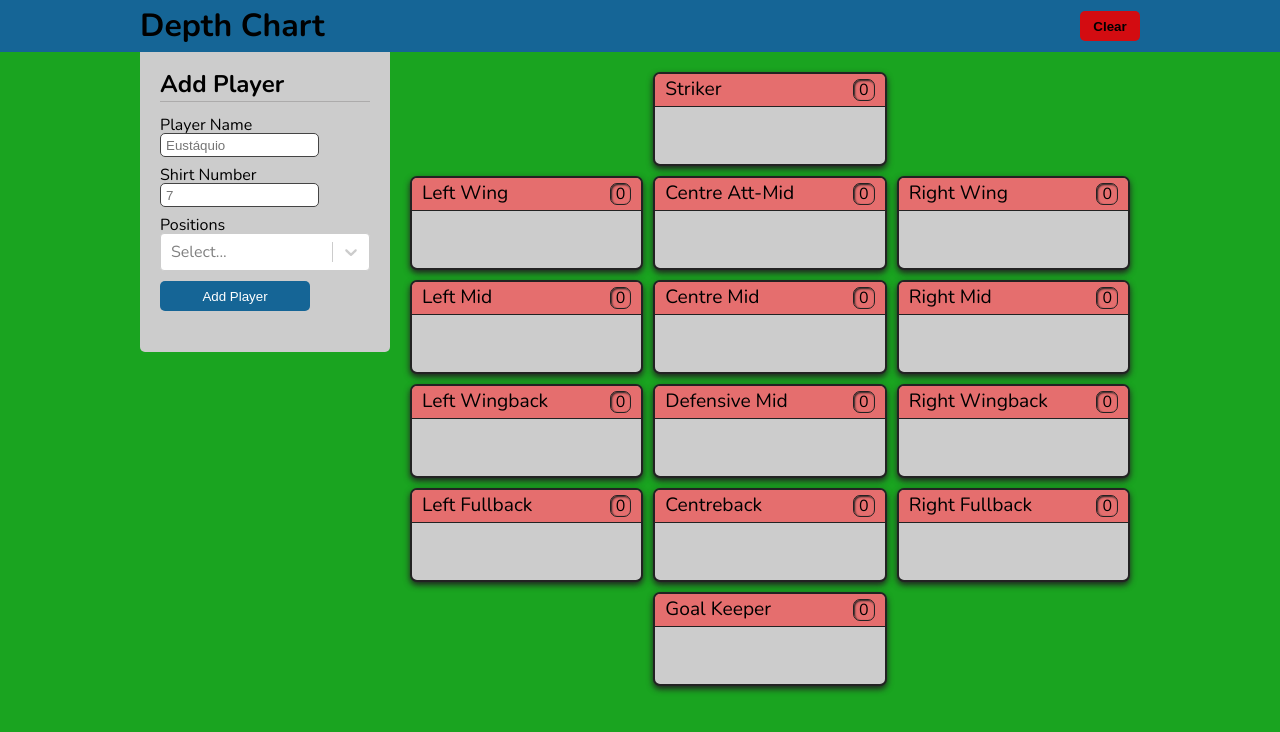
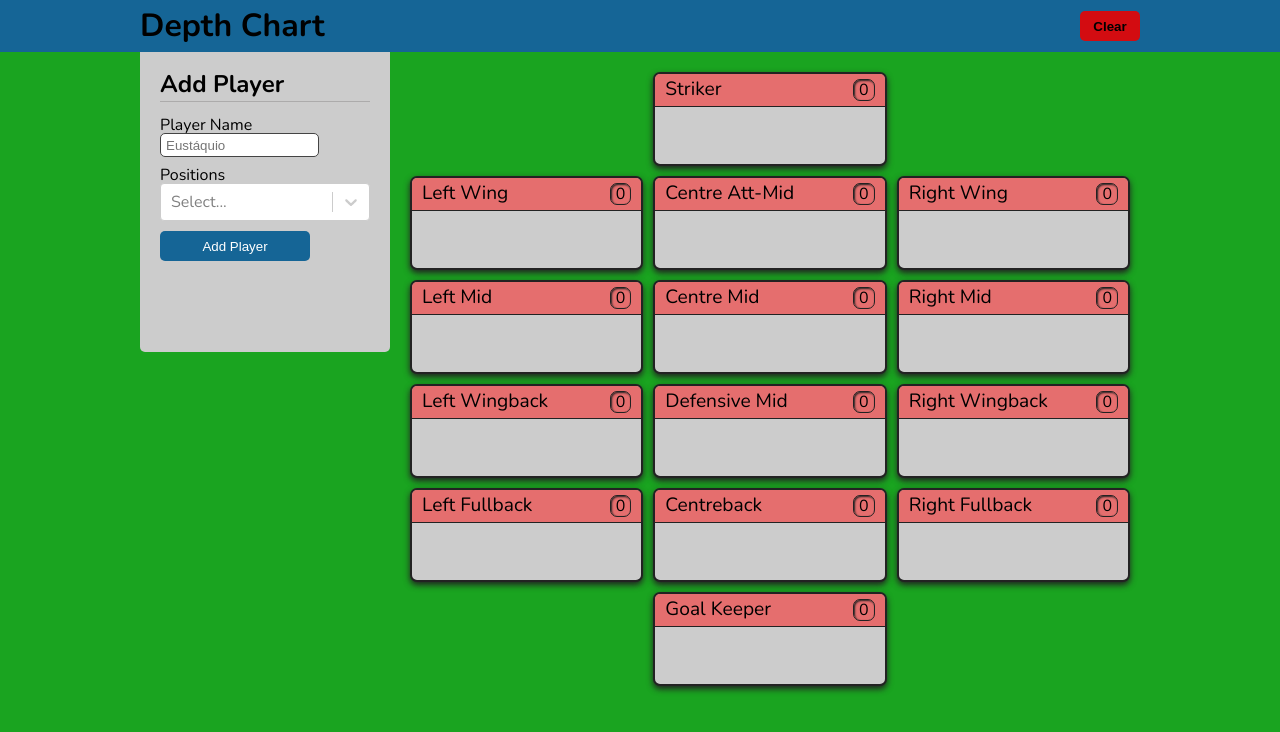
Before and after one commit to MapleThunder/depth-chart, a React (Vite) app: page / in a window 1280 px wide. Shown: the top 732 px of the page. Built offline with nearby package versions, Linux system fonts and the light colour scheme.

Commit message:
removed field from form

```diff
--- a/src/components/PlayerForm.tsx
+++ b/src/components/PlayerForm.tsx
@@ -105,23 +105,6 @@ export function PlayerForm({ player, mode = "add_player" }: PlayerFormInit) {
               />
             </label>
             <label>
-              Shirt Number <br />
-              <Field
-                id="kit_number"
-                type="text"
-                placeholder="7"
-                name="kit_number"
-                className={`form-control ${
-                  touched.kit_number && errors.kit_number ? "error-field" : ""
-                }`}
-              />
-              <ErrorMessage
-                component="div"
-                name="kit_number"
-                className="error-message"
-              />
-            </label>
-            <label>
               Positions <br />
               <Field
                 id="positions"
```
